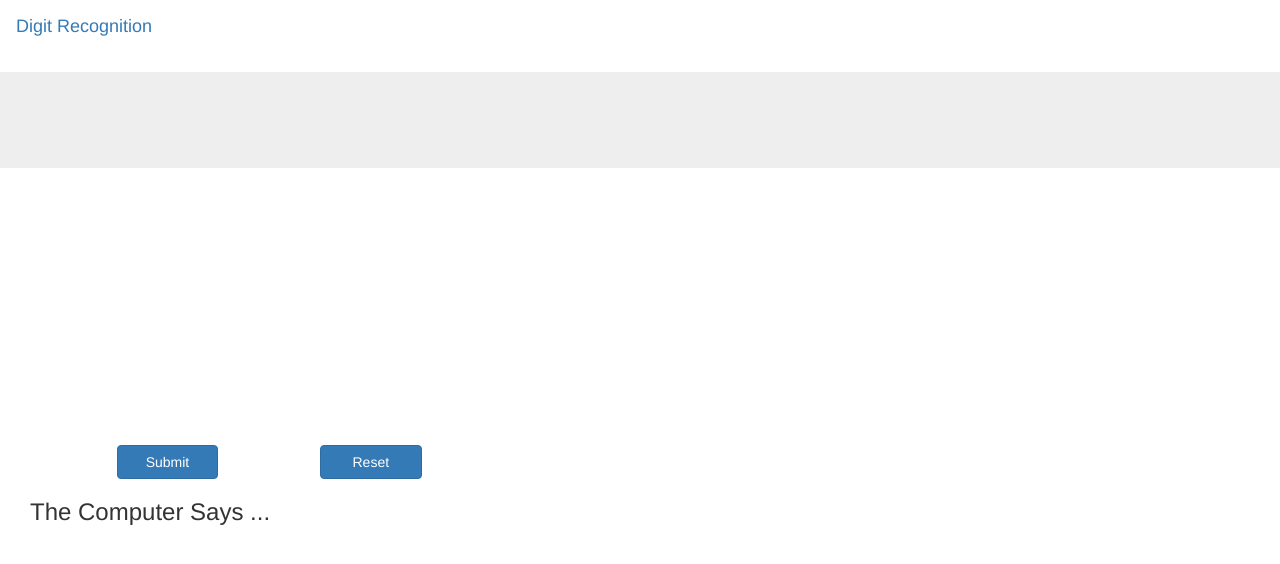
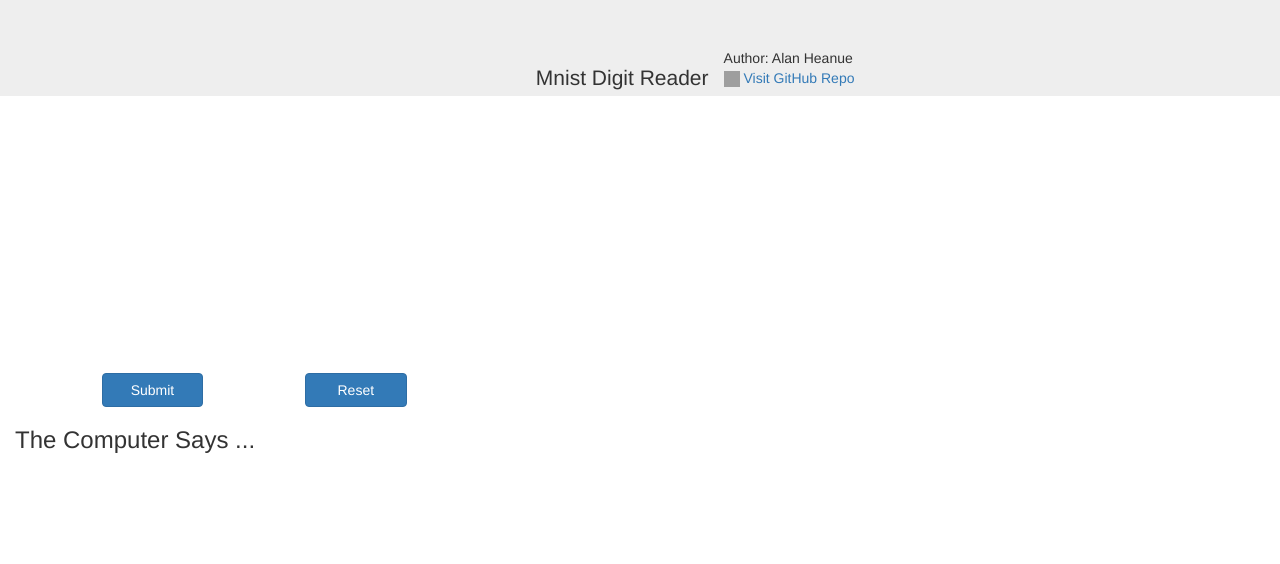
Before and after one commit to heanuea/Mnist-Digit-Reader-, a Flask app: page / in a window 1280 px wide. Shown: the top 564 px of the page. Run offline with Flask 2, Linux system fonts and the light colour scheme; data that the repository does not hold is empty; parts of the project's set-up code (start-up, migrations or seed data) failed here and were passed over; some libraries are stand-ins or nearby versions; grey boxes are pictures that could not be loaded.

Commit message:
change html

```diff
--- a/templates/index.html
+++ b/templates/index.html
@@ -69,19 +69,28 @@
 
     <body>
                 <!-- NAVAGATION BAR -->
-         <nav class="navbar navbar-expand-md navbar-dark bg-dark fixed-top">
-             <a class="navbar-brand navbar-link " href="/">Digit Recognition</a>
-            </nav>
+
 
             <div id="mainContent" class="jumbotron">
-                <div class="container col-xs-12">
+
                     <div class="row col-xs-12">
                         <div class="col-xs-1"></div>
+
                                 <div class="col-xs-4">
-                                    <canvas id="canvasBox" width="250" height="300"></canvas>
+                                    <canvas id="canvasBox"position="relative" width="250" height="300"></canvas>
+                                </div>
+                                <div class="navbar-header">
+                                    <p class="navbar-text">Mnist Digit Reader</p>
                                 </div>
 
-
+                                <div class="footer">
+                                    Author: Alan Heanue
+                                    <br/>
+                                    <a href="https://github.com/heanuea/Mnist-Digit-Reader-.git">
+                                        <img src="./images/GitHub-Mark-32px.png" width="16" height="16"> Visit GitHub Repo
+                                    </a>
+                                </div>
+                                </d
 
                     </div>
                         <div class="row col-xs-12"style="padding-top:20px">
@@ -99,7 +108,11 @@
                                         <h1 id="guess"></h1>
                                 </div>
                         </div>
-                </div>
+
+
+            </div>
+
+
         </div>
 
     </body>
--- a/tensor.py
+++ b/tensor.py
@@ -27,7 +27,7 @@ sess.run(tf.global_variables_initializer())
 # Save the session for later use
 saver = tf.train.Saver()
 
-# IMplement regression model
+# regression model
 y = tf.nn.softmax(tf.matmul(x,W)+b)
 
 # Set prediction
```
